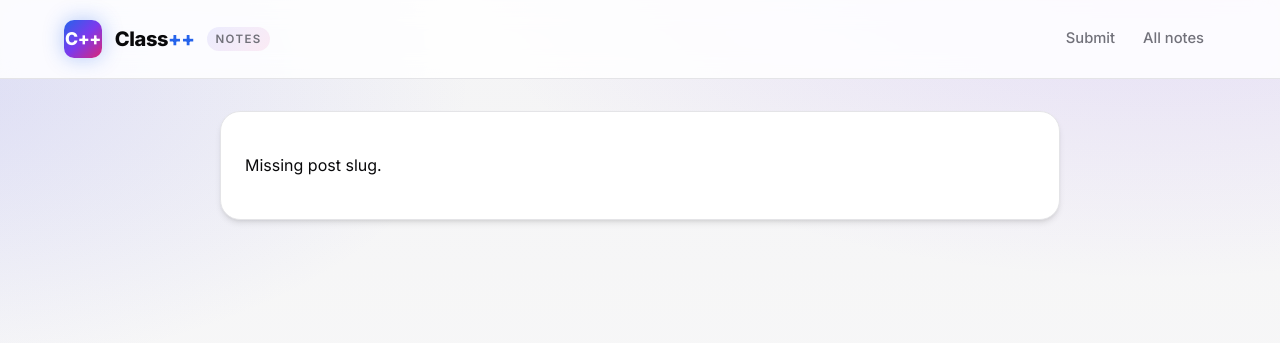
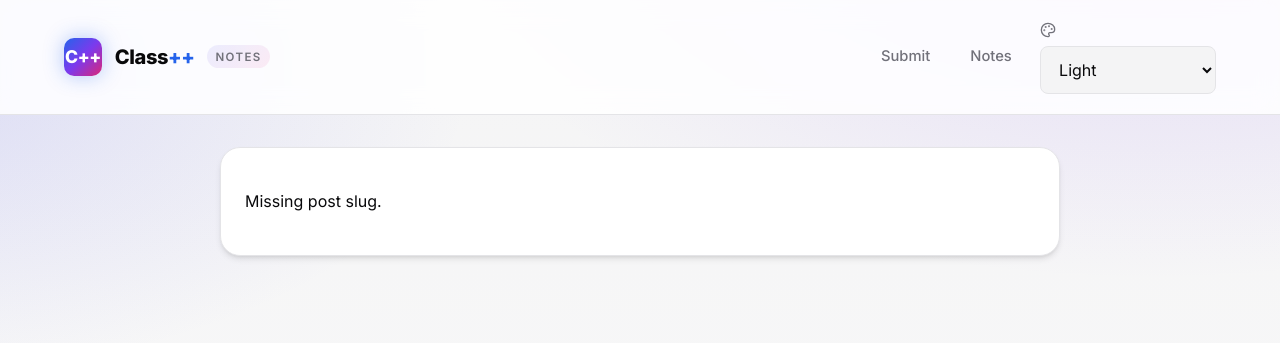
Before and after one commit to the-farshad/Class-plus-plus, a plain HTML site: page blog/post.html in a window 1280 px wide. Drawn offline with nearby package versions, Linux system fonts and the light colour scheme.

Commit message:
style: apply multi-theme engine and lucide icons to blog pages

```diff
--- a/blog/post.html
+++ b/blog/post.html
@@ -6,8 +6,9 @@
   <title>Class++ — Note</title>
   <link rel="preconnect" href="https://fonts.googleapis.com">
   <link rel="preconnect" href="https://fonts.gstatic.com" crossorigin>
-  <link href="https://fonts.googleapis.com/css2?family=Inter:wght@400;500;600;700;800&display=swap" rel="stylesheet">
+  <link href="https://fonts.googleapis.com/css2?family=Inter:wght@400;500;600;700;800&family=Montserrat:wght@600;700;800&family=Lora:wght@400;500;600&family=Roboto+Mono:wght@400;500;600&display=swap" rel="stylesheet">
   <link rel="stylesheet" href="/css/styles.css" />
+  <script src="https://unpkg.com/lucide@latest"></script>
 </head>
 <body>
   <header class="site">
@@ -17,21 +18,44 @@
         <span>Class<span style="color: var(--brand-1)">++</span></span>
         <span class="brand-tag">Notes</span>
       </a>
-      <nav>
+      <nav style="align-items: center; gap: 1rem;">
         <a href="/">Submit</a>
-        <a href="/blog/">All notes</a>
+        <a href="/blog/">Notes</a>
+        <div class="theme-selector-wrapper">
+          <i data-lucide="palette" style="width: 16px; height: 16px; color: var(--muted);"></i>
+          <select id="theme-selector" class="theme-dropdown">
+            <option value="light">Light</option>
+            <option value="dark">Dark</option>
+            <option value="uwyo">UWYO</option>
+            <option value="sepia">Sepia</option>
+            <option value="high-contrast">High Contrast</option>
+          </select>
+        </div>
       </nav>
     </div>
   </header>
+
+  <script type="module">
+    import { api } from "/js/api.js";
+    api.initTheme();
+    const selector = document.getElementById("theme-selector");
+    selector.value = document.documentElement.getAttribute("data-theme") || "light";
+    selector.addEventListener("change", (e) => api.setTheme(e.target.value));
+  </script>
+
   <main>
     <article id="post" class="card post-content">
       <p class="muted">Loading…</p>
     </article>
   </main>
+
   <script src="https://cdn.jsdelivr.net/npm/marked@12/marked.min.js"></script>
   <script type="module">
     import { renderPost } from "/js/blog.js";
     renderPost(document.getElementById("post"));
   </script>
+  <script>
+    lucide.createIcons();
+  </script>
 </body>
 </html>
```
Also changed, not shown: blog/index.html (+26 -2 lines).
